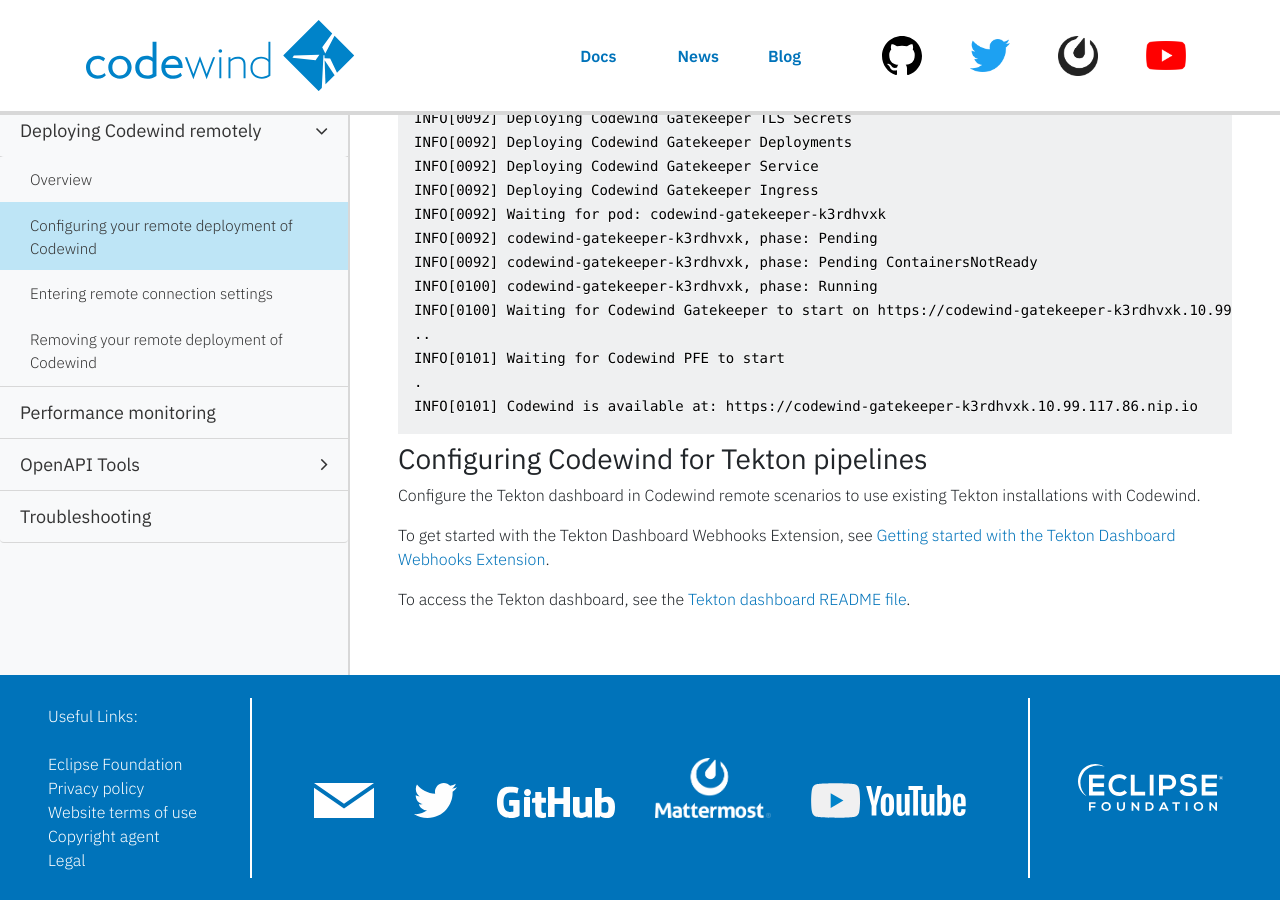
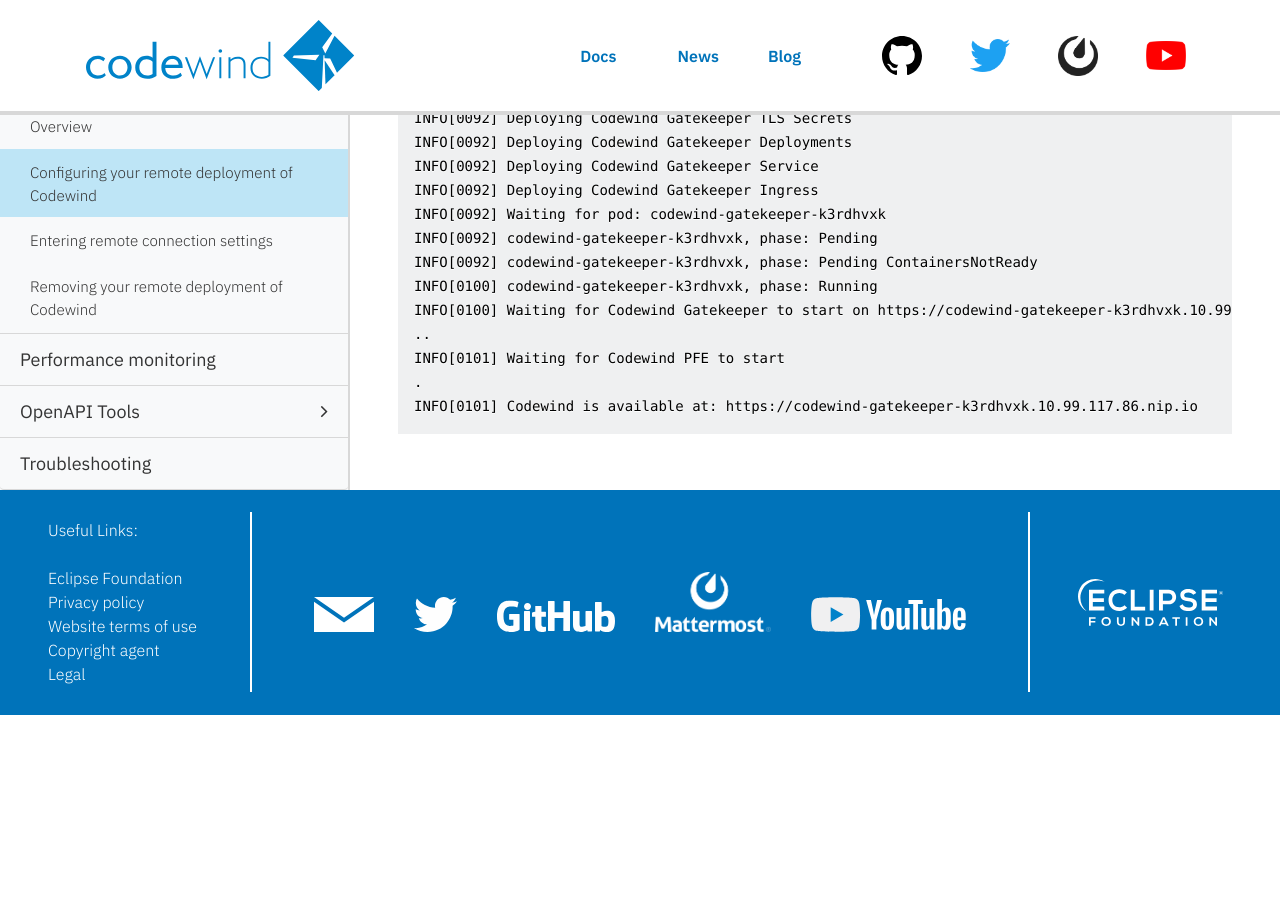
Before and after one commit to eclipse-archived/codewind-docs, a Jekyll site: the page built from docs/_documentations/remote-configuring.md, in a window 1280 px wide and 900 px high, scrolled down 3843 px. Built offline with Jekyll 4.4.1, drawn with Linux system fonts in a browser that asks for light colours; nearby versions of some CDN libraries; comment, search, counter and statistics services are not loaded; after the commit the page ends 4558 px from its top, so only the background shows below that.

Commit message:
Removing Tekton information
Signed-off-by: Sarah Ishida <sishida@us.ibm.com>

````diff
--- a/docs/_documentations/remote-configuring.md
+++ b/docs/_documentations/remote-configuring.md
@@ -168,11 +168,3 @@ INFO[0101] Waiting for Codewind PFE to start
 .
 INFO[0101] Codewind is available at: https://codewind-gatekeeper-k3rdhvxk.10.99.117.86.nip.io
 ```
-
-### Configuring Codewind for Tekton pipelines
-
-Configure the Tekton dashboard in Codewind remote scenarios to use existing Tekton installations with Codewind.
-
-To get started with the Tekton Dashboard Webhooks Extension, see [Getting started with the Tekton Dashboard Webhooks Extension](https://github.com/tektoncd/experimental/blob/master/webhooks-extension/docs/GettingStarted.md).
-
-To access the Tekton dashboard, see the [Tekton dashboard README file](https://github.com/tektoncd/dashboard#install-on-openshift).
````
